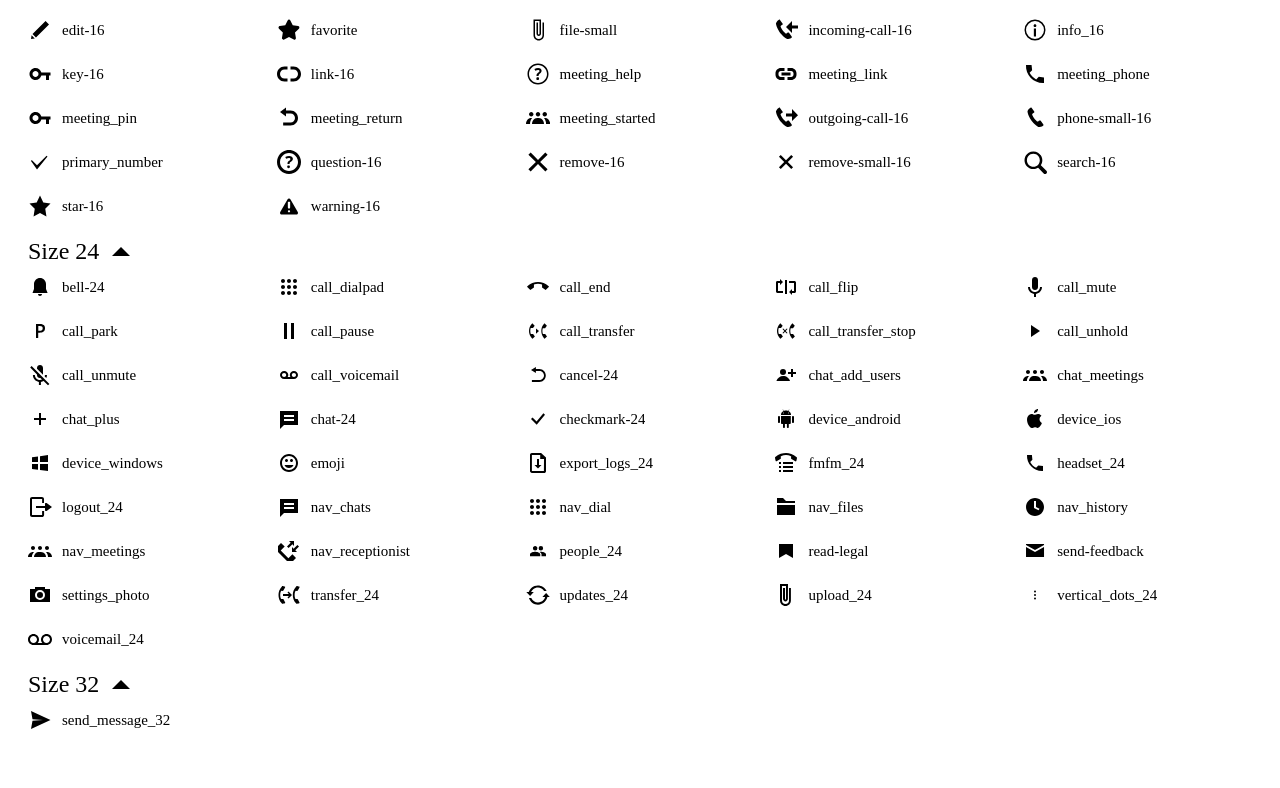
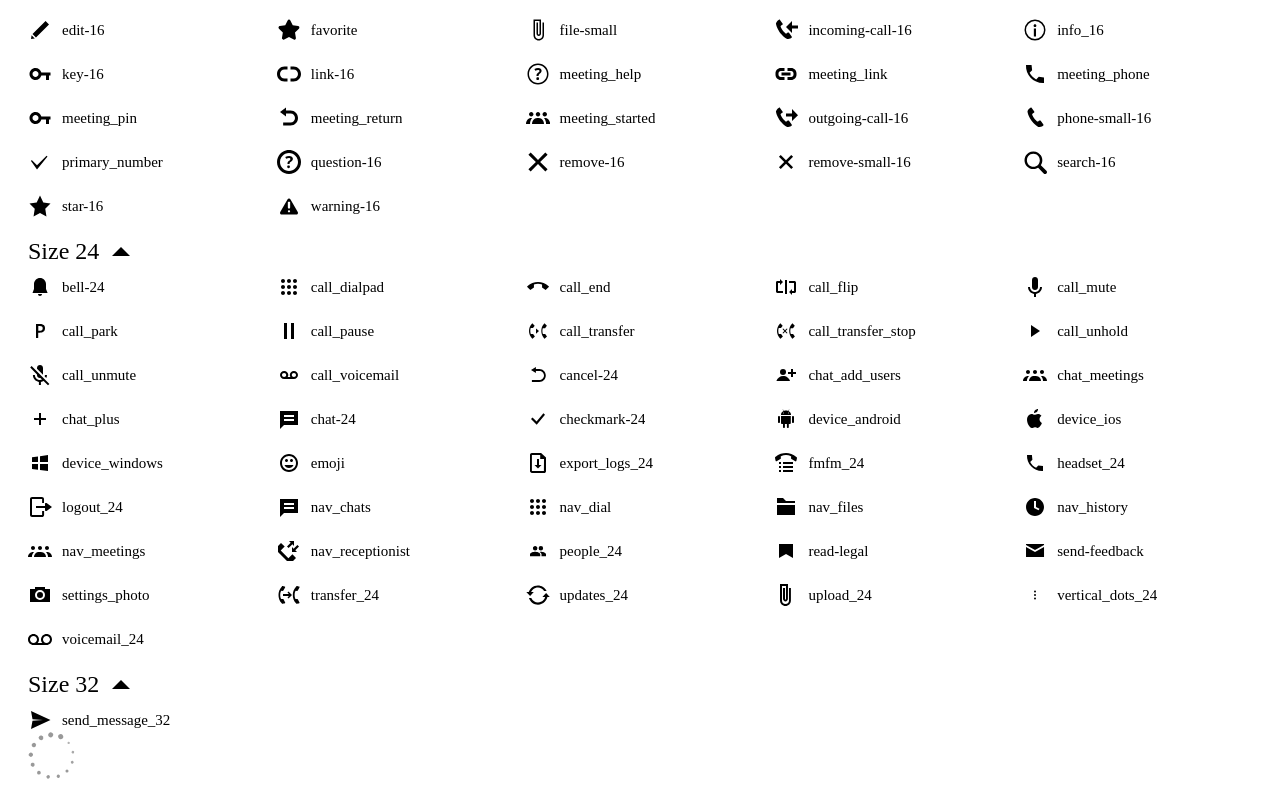
Before and after one commit to VitalyBaboshin/VitalyBaboshin-test_task_-Intermd-, an Angular app: page / in a window 1280 px wide. Shown: the part 354-1142 px from the top of the page. Before the commit the page ends 1094 px from the top, so only its background shows below. Built offline with nearby package versions, Linux system fonts and the light colour scheme.

Commit message:
add spinner component

```diff
--- a/src/app/listIcons/components/list-icons/list-icons.component.html
+++ b/src/app/listIcons/components/list-icons/list-icons.component.html
@@ -23,4 +23,5 @@
 
   <p [hidden]="!isEmpty">Not found</p>
 
+  <z-spinner></z-spinner>
 </div>
--- a/src/app/listIcons/list-icons.module.ts
+++ b/src/app/listIcons/list-icons.module.ts
@@ -4,11 +4,12 @@ import {ListIconsComponent} from 'src/app/listIcons/components/list-icons/list-i
 import {FormsModule} from "@angular/forms";
 import {IconsService} from "./service/icons.service";
 import {GroupIconsComponent} from "./components/group-icons/group-icons.component";
+import {SpinnerComponent} from "../shared/components/spinner/spinner.component";
 
 
 @NgModule({
   imports: [CommonModule, FormsModule],
-  declarations: [ListIconsComponent, GroupIconsComponent],
+  declarations: [ListIconsComponent, GroupIconsComponent, SpinnerComponent],
   exports: [ListIconsComponent],
   providers: [IconsService],
   entryComponents: [GroupIconsComponent]
```
